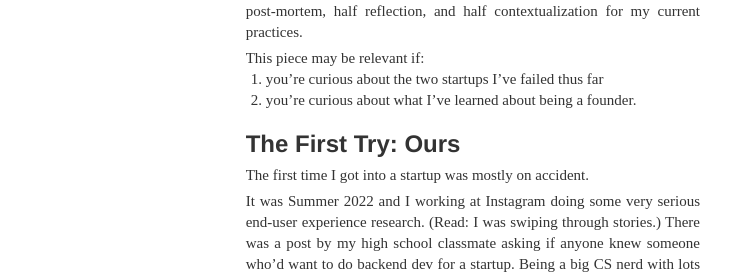
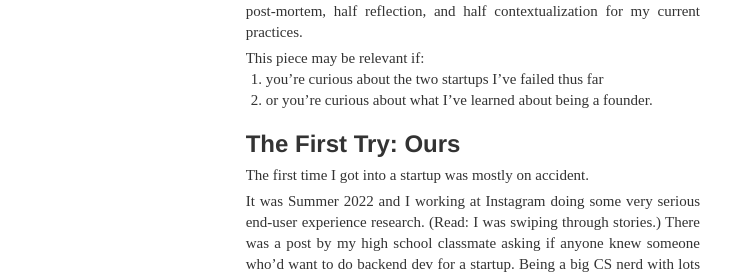
Before and after one commit to BenjaminHLee/BenjaminHLee.github.io, a Jekyll site: the page built from _posts/2024-02-13-prior-art.md, in a window 1280 px wide and 900 px high. Shown: the part 278-555 px from the top of the window, without its empty margins (274-1005 px from the left). Built offline with Jekyll 4.4.1, drawn with Linux system fonts in a browser that asks for light colours.

```diff
--- a/_posts/2024-02-13-prior-art.md
+++ b/_posts/2024-02-13-prior-art.md
@@ -14,7 +14,7 @@ I have co-founded and co-failed two startups thus far. What follows is half post
 This piece may be relevant if:
 
 1. you’re curious about the two startups I’ve failed thus far
-2. you’re curious about what I’ve learned about being a founder.
+2. or you're curious about what I’ve learned about being a founder.
 
 ## The First Try: Ours
 
```
Also changed, not shown: _posts/2024-02-24-getting-stupider.md (+4 -0 lines), _posts/2024-04-08-things-i-gave-up-on.md (+4 -4 lines).
